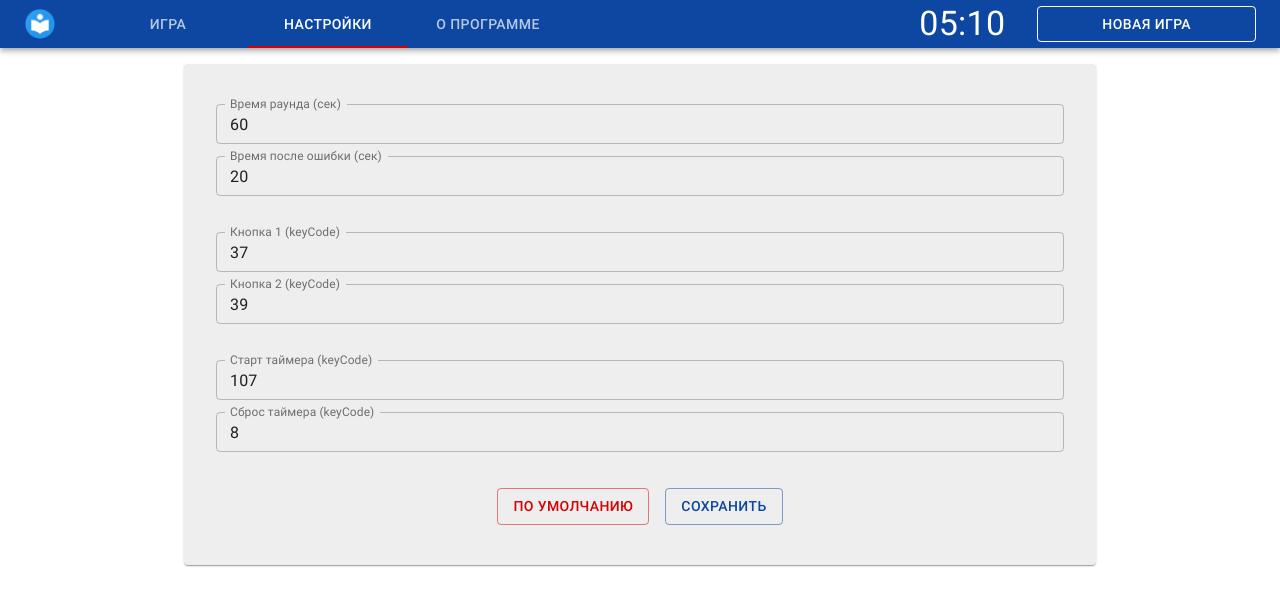
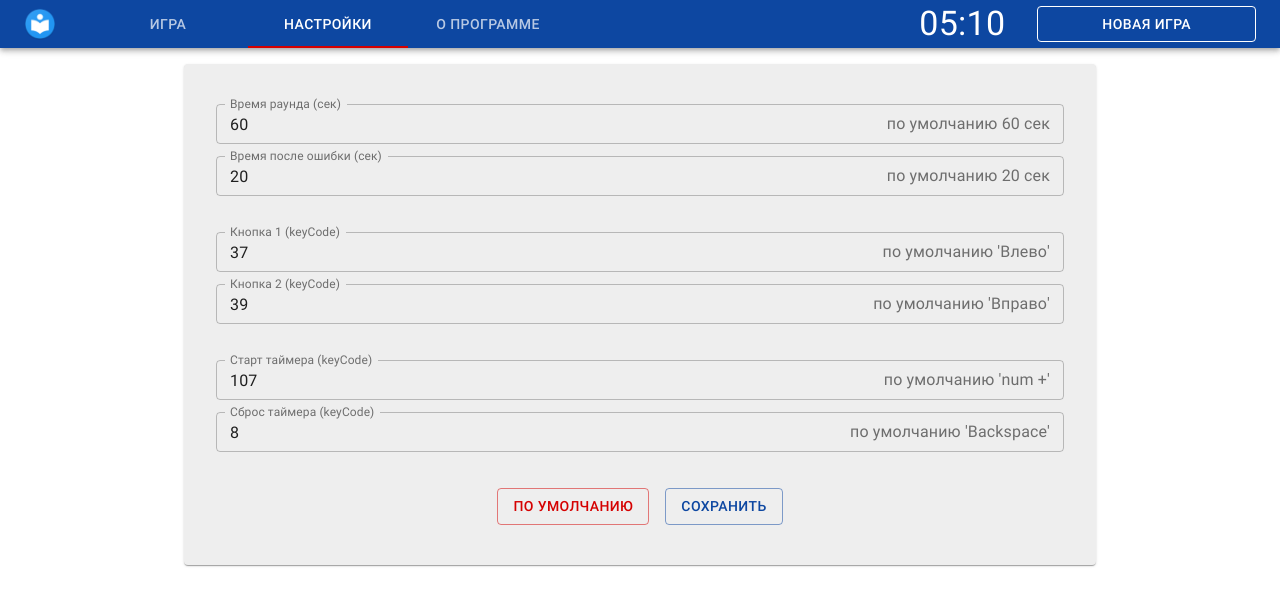
Before and after one commit to wasiliysoft/brain_ring_react, a React (Create React App) app: page / in a window 1280 px wide. Both pictures are taken after a click on the tab "НАСТРОЙКИ". Shown: the top 606 px of the page. Built offline with nearby package versions, Linux system fonts and the light colour scheme.

Commit message:
add default value helper text

```diff
--- a/src/Settings.tsx
+++ b/src/Settings.tsx
@@ -1,5 +1,5 @@
 import React from 'react';
-import { Button, Container, TextField, Paper, makeStyles, Box } from '@material-ui/core';
+import { Button, Container, TextField, Paper, makeStyles, Box, InputAdornment, OutlinedInput } from '@material-ui/core';
 import Prefs from './PrefHelper';
 import { grey } from '@material-ui/core/colors';
 const useStyles = makeStyles((theme) => ({
@@ -33,6 +33,9 @@ const Settings: React.FC = () => {
                 margin="dense"
                 variant="outlined"
                 type="number"
+                InputProps={{
+                    endAdornment: <InputAdornment position="end">по умолчанию 60 сек</InputAdornment>,
+                }}
                 value={timer}
                 onChange={(event) => setTimer(Number.parseInt(event.target.value))}
             >
@@ -41,6 +44,9 @@ const Settings: React.FC = () => {
                 fullWidth
                 margin="dense"
                 variant="outlined"
+                InputProps={{
+                    endAdornment: <InputAdornment position="end">по умолчанию 20 сек</InputAdornment>,
+                }}
                 type="number"
                 value={timer2}
                 onChange={(event) => setTimer2(Number.parseInt(event.target.value))}
@@ -52,6 +58,9 @@ const Settings: React.FC = () => {
                 fullWidth
                 label="Кнопка 1 (keyCode)"
                 margin="dense"
+                InputProps={{
+                    endAdornment: <InputAdornment position="end">по умолчанию 'Влево'</InputAdornment>,
+                }}
                 variant="outlined"
                 value={LKeyCode}
                 onKeyDown={(event) => setLKeyCode(event.keyCode)}
@@ -60,6 +69,9 @@ const Settings: React.FC = () => {
             <TextField label="Кнопка 2 (keyCode)"
                 fullWidth
                 margin="dense"
+                InputProps={{
+                    endAdornment: <InputAdornment position="end">по умолчанию 'Вправо'</InputAdornment>,
+                }}
                 variant="outlined"
                 value={RKeyCode}
                 onKeyDown={(event) => setRKeyCode(event.keyCode)}>
@@ -69,6 +81,9 @@ const Settings: React.FC = () => {
             <TextField label="Старт таймера (keyCode)"
                 fullWidth
                 margin="dense"
+                InputProps={{
+                    endAdornment: <InputAdornment position="end">по умолчанию 'num +'</InputAdornment>,
+                }}
                 variant="outlined"
                 value={StartKeyCode}
                 onKeyDown={(event) => setStartKeyCode(event.keyCode)}>
@@ -76,6 +91,9 @@ const Settings: React.FC = () => {
             <TextField label="Сброс таймера (keyCode)"
                 fullWidth
                 margin="dense"
+                InputProps={{
+                    endAdornment: <InputAdornment position="end">по умолчанию 'Backspace'</InputAdornment>,
+                }}
                 variant="outlined"
                 value={ResetKeyCode}
                 onKeyDown={(event) => setResetKeyCode(event.keyCode)}>
```
